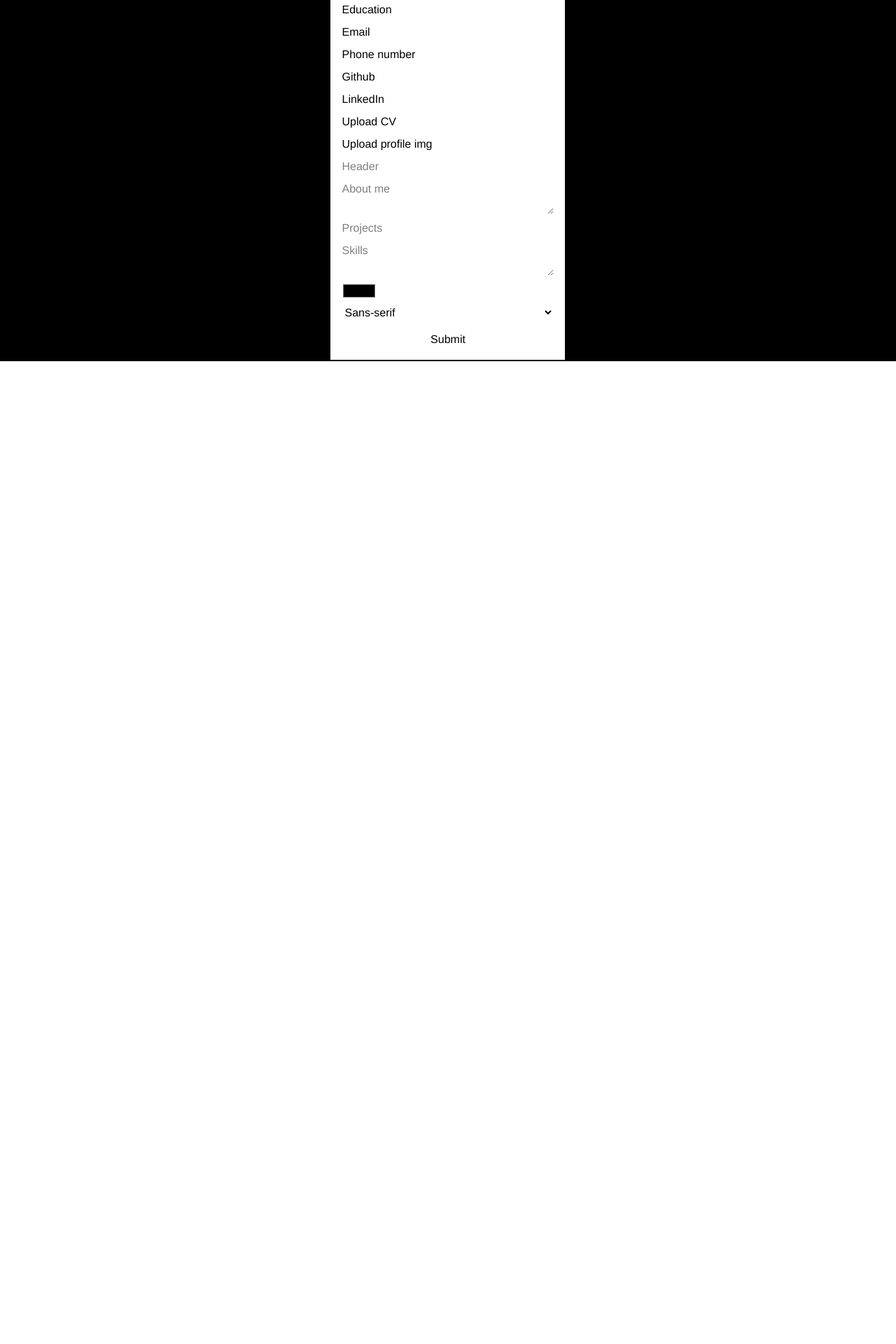
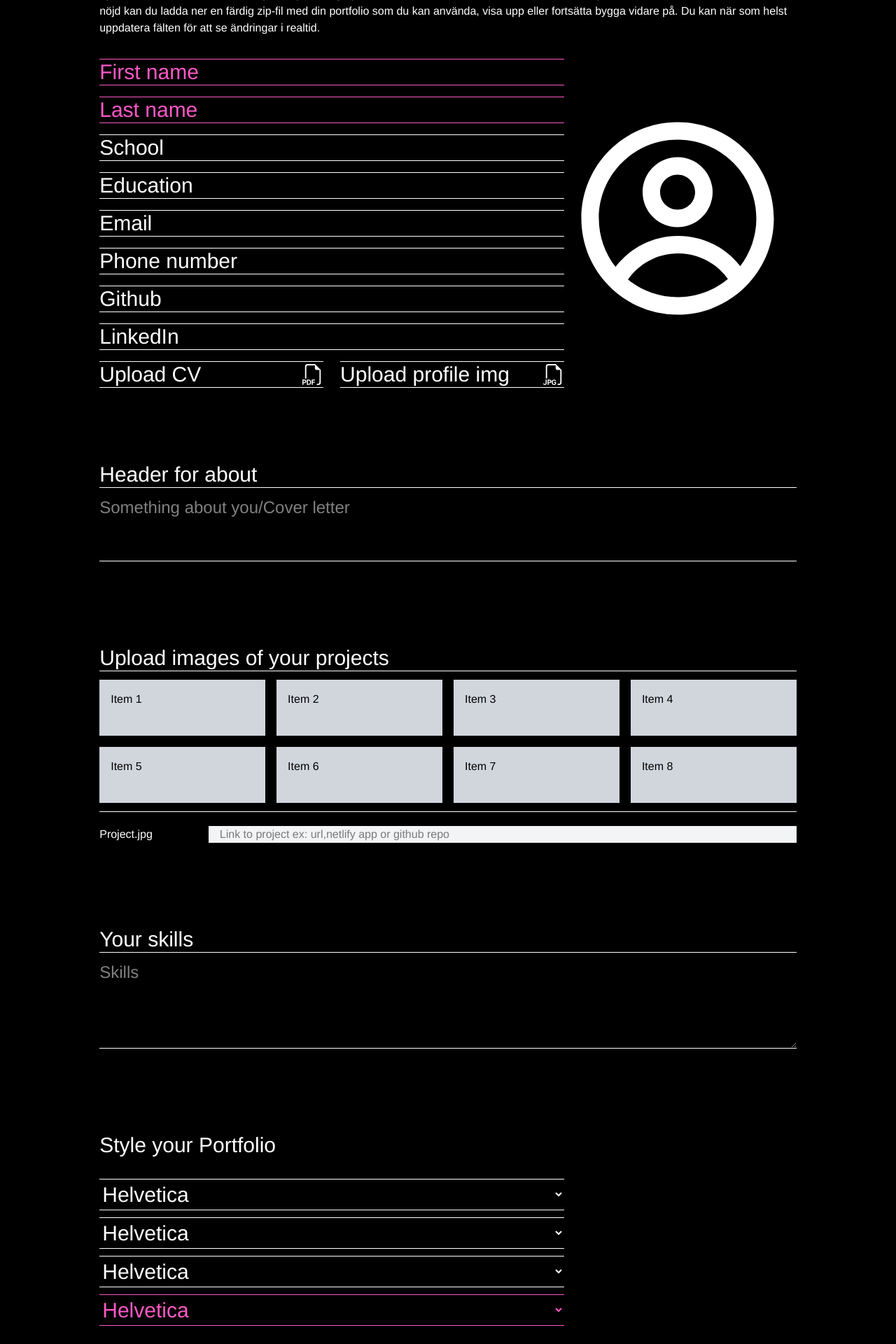
Before and after one commit to maxwelin/team-1, a React (Vite) app: page / in a window 1280 px wide. Shown: the part 360-2280 px from the top of the page at 70% size. Before the commit the page ends 876 px from the top, so only its background shows below. Built offline with nearby package versions, Linux system fonts and the light colour scheme.

Commit message:
added initial form styling

```diff
--- a/src/components/Form/Form.jsx
+++ b/src/components/Form/Form.jsx
@@ -1,5 +1,8 @@
 import { useContext } from "react";
 import { FormContext } from "../providers/FormContext";
+import { BsFiletypePdf } from "react-icons/bs";
+import { BsFiletypeJpg } from "react-icons/bs";
+import { CgProfile } from "react-icons/cg";
 
 const Form = () => {
   const {
@@ -54,67 +57,98 @@ const Form = () => {
   };
 
   return (
-    <div className="flex justify-center items-center">
-      <form onSubmit={handleSubmit}>
-        <div className="flex flex-col gap-2 max-w-[400px] border-2 bg-white p-4">
+    <div className="flex flex-col items-start gap-6">
+      <p className="text-white text-6xl text-left mb-2 font-medium">Form</p>
+      <p className="text-white text-1xl text-left mb-2 font-normal">
+        Fyll i formuläret nedan för att skapa din personliga portfolio.
+        Informationen du skriver in visas direkt i portfolion under formuläret.
+        När du är nöjd kan du ladda ner en färdig zip-fil med din portfolio som
+        du kan använda, visa upp eller fortsätta bygga vidare på. Du kan när som
+        helst uppdatera fälten för att se ändringar i realtid.
+      </p>
+      <form onSubmit={handleSubmit} className="w-full">
+        <div className="relative flex mb-10">
+          <div className="flex flex-col gap-4 w-2/3">
             <input
               type="text"
               name="fname"
               defaultValue={firstName}
               placeholder="First name"
+              className="outline-none border-t border-b border-[#FF58C7] w-full text-3xl font-light text-[#FF58C7]"
             />
             <input
               type="text"
               name="lname"
               defaultValue={lastName}
               placeholder="Last name"
+              className="outline-none border-t border-b border-[#FF58C7] w-full text-3xl font-light text-[#FF58C7]"
             />
             <input
               type="text"
               name="school"
               defaultValue={school}
               placeholder="School"
+              className="outline-none border-t border-b border-white w-full text-3xl font-light text-white"
             />
             <input
               type="text"
               name="education"
               defaultValue={education}
               placeholder="Education"
+              className="outline-none border-t border-b border-white w-full text-3xl font-light text-white"
             />
             <input
               type="email"
               name="email"
               defaultValue={email}
               placeholder="Email"
+              className="outline-none border-t border-b border-white w-full text-3xl font-light text-white"
             />
             <input
               type="tel"
               name="telephone"
               defaultValue={phoneNumber}
               placeholder="Phone number"
+              className="outline-none border-t border-b border-white w-full text-3xl font-light text-white"
             />
             <input
               type="url"
               name="github"
               defaultValue={githubURL}
               placeholder="Github"
+              className="outline-none border-t border-b border-white w-full text-3xl font-light text-white"
             />
             <input
               type="url"
               name="linkedIn"
               defaultValue={linkedInURL}
               placeholder="LinkedIn"
+              className="outline-none border-t border-b border-white w-full text-3xl font-light text-white"
             />
-          <div className="relative">
-            <label className="absolute" htmlFor="cv">
+            <div className="flex gap-6 w-full">
+              <div className="relative w-full">
+                <label
+                  className="absolute cursor-pointer w-full flex justify-between items-center border-t border-b border-white text-3xl font-light text-white"
+                  htmlFor="cv"
+                >
                   Upload CV
+                  <BsFiletypePdf />
                 </label>
-            <input className="opacity-0" type="file" accept=".pdf" name="cv" />
+                <input
+                  className="opacity-0"
+                  type="file"
+                  accept=".pdf"
+                  name="cv"
+                />
               </div>
 
-          <div className="relative">
-            <label htmlFor="profilePicture" className="absolute">
+              <div className="relative w-full">
+                <label
+                  htmlFor="profilePicture"
+                  className="absolute cursor-pointer w-full flex justify-between items-center border-t border-b border-white text-3xl font-light text-white"
+                >
                   {profilePic ? fileName : "Upload profile img"}
+                  <BsFiletypeJpg />
                 </label>
                 <input
                   className="opacity-0"
@@ -124,29 +158,124 @@ const Form = () => {
                   onChange={handleImageUpload}
                 />
               </div>
+            </div>
+          </div>
+          <div className="flex items-center">
+            <CgProfile className="absolute right-5 text-white text-[300px]" />
+          </div>
+        </div>
 
-          <input type="text" name="header" placeholder="Header" />
-          <textarea
+        <div className="flex flex-col mt-30 mb-30">
+          <p className="text-white text-3xl text-left font-normal">
+            Header for about
+          </p>
+          <input
+            type="text"
+            name="header"
+            placeholder="Something about you/Cover letter"
+            className="outline-none border-t border-b border-white w-full text-2xl font-thin text-white pb-15 pt-3"
+          />
+        </div>
+
+        {/* <textarea
           name="about"
           defaultValue=""
           placeholder="About me"
+        ></textarea> */}
+
+        <div className="flex flex-col mt-30 mb-30">
+          <p className="text-white text-3xl text-left font-normal">
+            Upload images of your projects
+          </p>
+          <div className="grid grid-cols-4 gap-4 border-t border-b border-white pt-3 pb-3 mb-5">
+            <div className="bg-gray-300 h-20 p-4">Item 1</div>
+            <div className="bg-gray-300 p-4">Item 2</div>
+            <div className="bg-gray-300 p-4">Item 3</div>
+            <div className="bg-gray-300 p-4">Item 4</div>
+            <div className="bg-gray-300 h-20 p-4">Item 5</div>
+            <div className="bg-gray-300 p-4">Item 6</div>
+            <div className="bg-gray-300 p-4">Item 7</div>
+            <div className="bg-gray-300 p-4">Item 8</div>
+          </div>
+          <div className="flex items-end gap-20">
+            <p className="text-white text-1xl text-left font-light">
+              Project.jpg
+            </p>
+            <input
+              type="url"
+              name="project"
+              placeholder="Link to project ex: url,netlify app or github repo"
+              className="outline-none bg-gray-100 w-full text-1.5xl font-light text-blac pl-4"
+            />
+          </div>
+        </div>
+
+        <div className="flex flex-col mt-30 mb-30">
+          <p className="text-white text-3xl text-left font-normal">
+            Your skills
+          </p>
+          <textarea
+            name="skills"
+            placeholder="Skills"
+            className="outline-none border-t border-b border-white w-full text-2xl font-thin text-white pb-15 pt-3"
           ></textarea>
-          <input type="url" name="project" placeholder="Projects" />
-          <textarea name="skills" placeholder="Skills"></textarea>
-          <input type="color" name="colorTheme" />
-          <select name="fontTheme">
-            <option value="sans">Sans-serif</option>
+        </div>
+
+        <div className="flex flex-col w-2/3 gap-2.5 mt-30 mb-20">
+          <p className="text-white text-3xl text-left font-normal mb-5">
+            Style your Portfolio
+          </p>
+          <select
+            name="fontTheme"
+            className="outline-none border-t border-b border-white w-full text-3xl font-light text-white pt-1 pb-1"
+          >
+            <option value="sans">Helvetica</option>
             <option value="poppins">Poppins</option>
             <option value="mono">Monospace</option>
           </select>
+          <select
+            name="fontTheme"
+            className="outline-none border-t border-b border-white w-full text-3xl font-light text-white pt-1 pb-1"
+          >
+            <option value="sans">Helvetica</option>
+            <option value="poppins">Poppins</option>
+            <option value="mono">Monospace</option>
+          </select>
+          <select
+            name="fontTheme"
+            className="outline-none border-t border-b border-white w-full text-3xl font-light text-white pt-1 pb-1"
+          >
+            <option value="sans">Helvetica</option>
+            <option value="poppins">Poppins</option>
+            <option value="mono">Monospace</option>
+          </select>
+          <select
+            name="fontTheme"
+            className="outline-none border-t border-b border-[#FF58C7] w-full text-3xl font-light text-[#FF58C7] pt-1 pb-1"
+          >
+            <option value="sans">Helvetica</option>
+            <option value="poppins">Poppins</option>
+            <option value="mono">Monospace</option>
+          </select>
+        </div>
+
+        <p className="text-white text-1xl text-left mb-2 font-normal w-2/3">
+          Fyll i formuläret nedan för att skapa din personliga portfolio.
+          Informationen du skriver in visas direkt i portfolion under
+          formuläret. När du är nöjd kan du ladda ner en färdig zip-fil med din
+          portfolio som du kan använda, visa upp eller fortsätta bygga vidare
+          på. Du kan när som helst uppdatera fälten för att se ändringar i
+          realtid.
+        </p>
+
+        {/* <input type="color" name="colorTheme" /> */}
 
         <button
           type="submit"
-            className="cursor-pointer border border-white mt-2"
+          className="cursor-pointer items-center pl-4 pr-4 rounded-4xl mt-20 mb-20 text-black text-2xl bg-[#FF58C7]"
         >
-            Submit
+          SUBMIT
         </button>
-        </div>
       </form>
     </div>
   );
```
Lines whose indentation alone changed are shown as unchanged.
